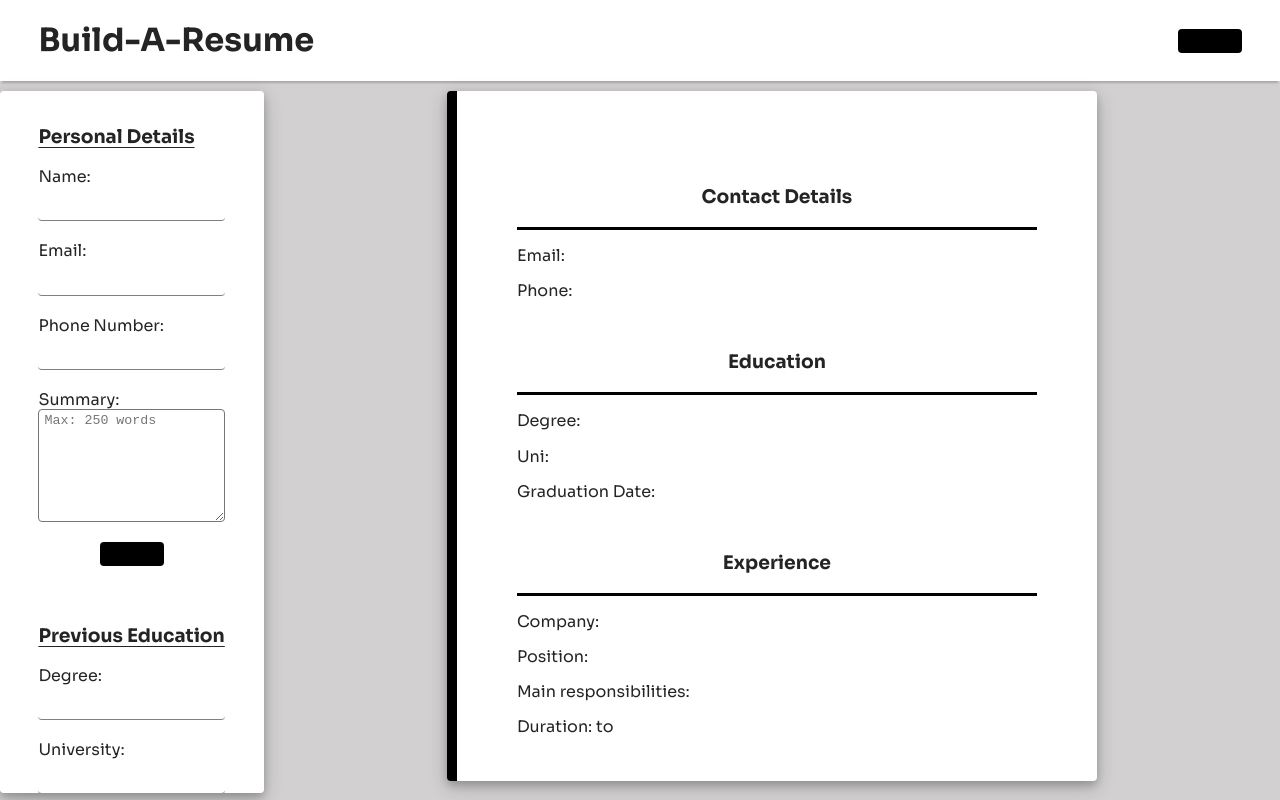
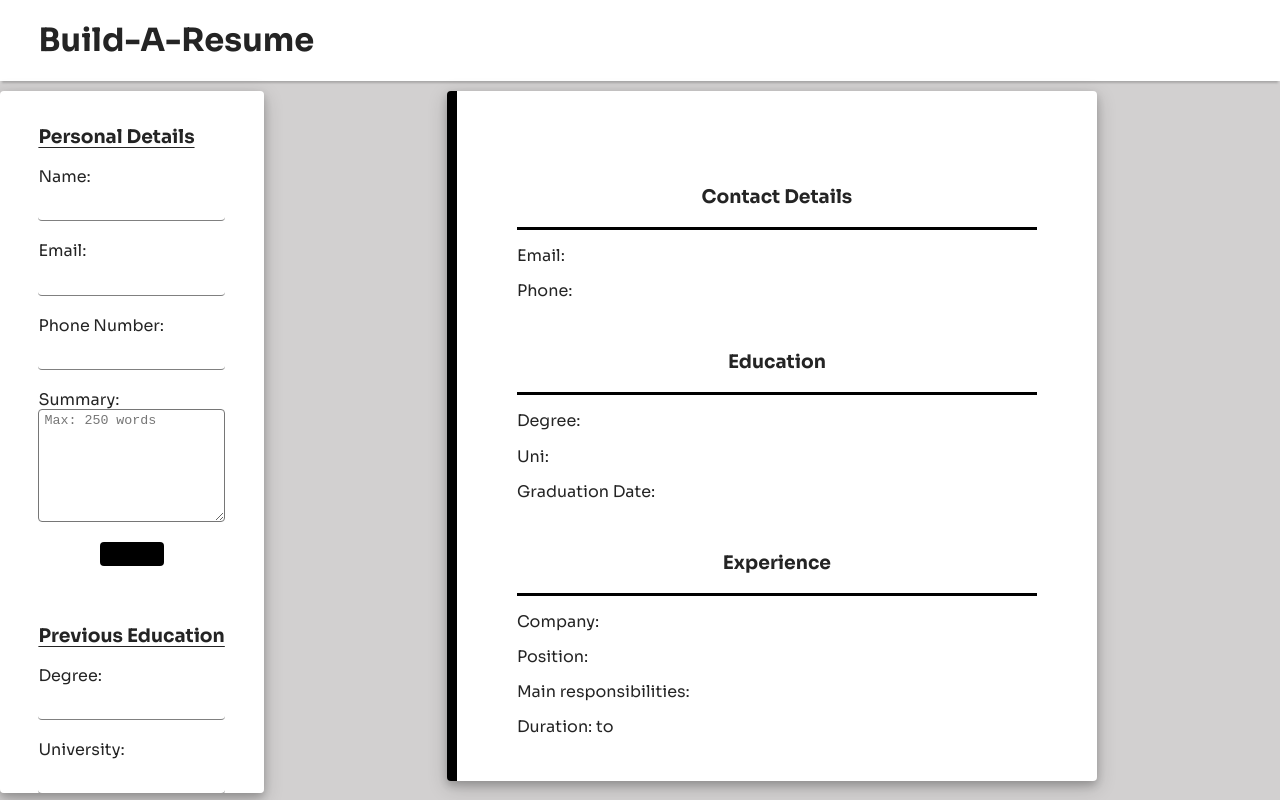
Before and after one commit to Fxdzie/cv-application, a React (Vite) app: page / in a window 1280 px wide. Built offline with nearby package versions, Linux system fonts and the light colour scheme.

Commit message:
Removal of download button

```diff
--- a/src/sections/Header.jsx
+++ b/src/sections/Header.jsx
@@ -2,7 +2,6 @@ function Header(){
     return (
         <header>
             <h1>Build-A-Resume</h1>
-            <button>Resume</button>
         </header>
     );
 
```
